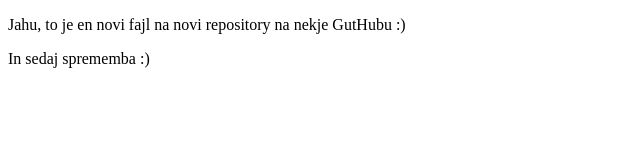
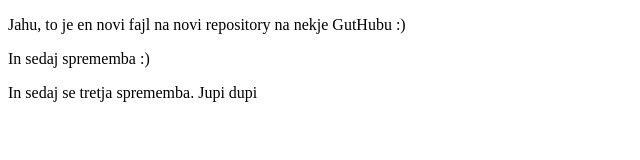
Before and after one commit to francisnn/my-first, a plain HTML site: page index.html in a window 1280 px wide. Shown: the whole page, without its empty margins (0-640 px from the left). Drawn offline with Linux system fonts and the light colour scheme.

Commit message:
trwetja sprememba

```diff
--- a/index.html
+++ b/index.html
@@ -7,6 +7,7 @@
   <body>
     <p>Jahu, to je en novi fajl na novi repository na nekje GutHubu :)</p>
     <p>  In sedaj sprememba :)</p>
+    <p>In sedaj se tretja sprememba. Jupi dupi</p>
 
   </body>
 </html>
```
